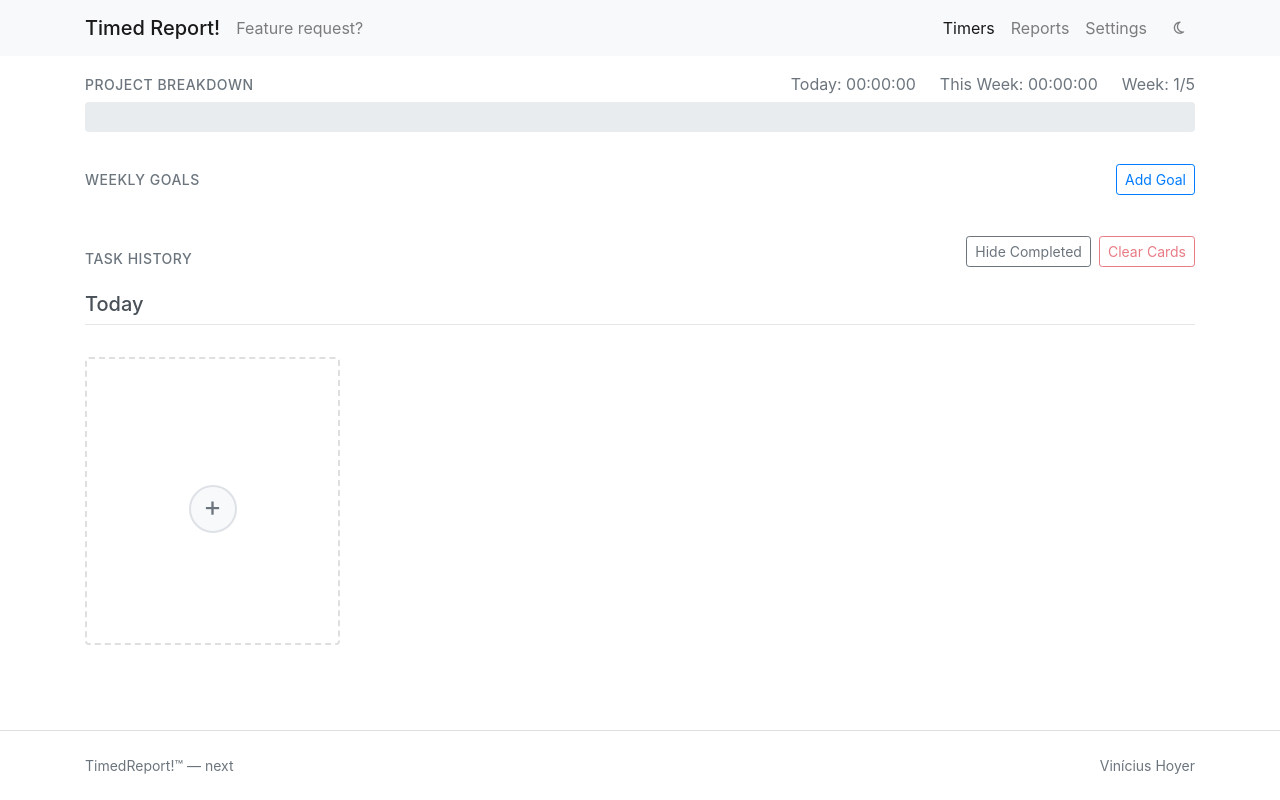
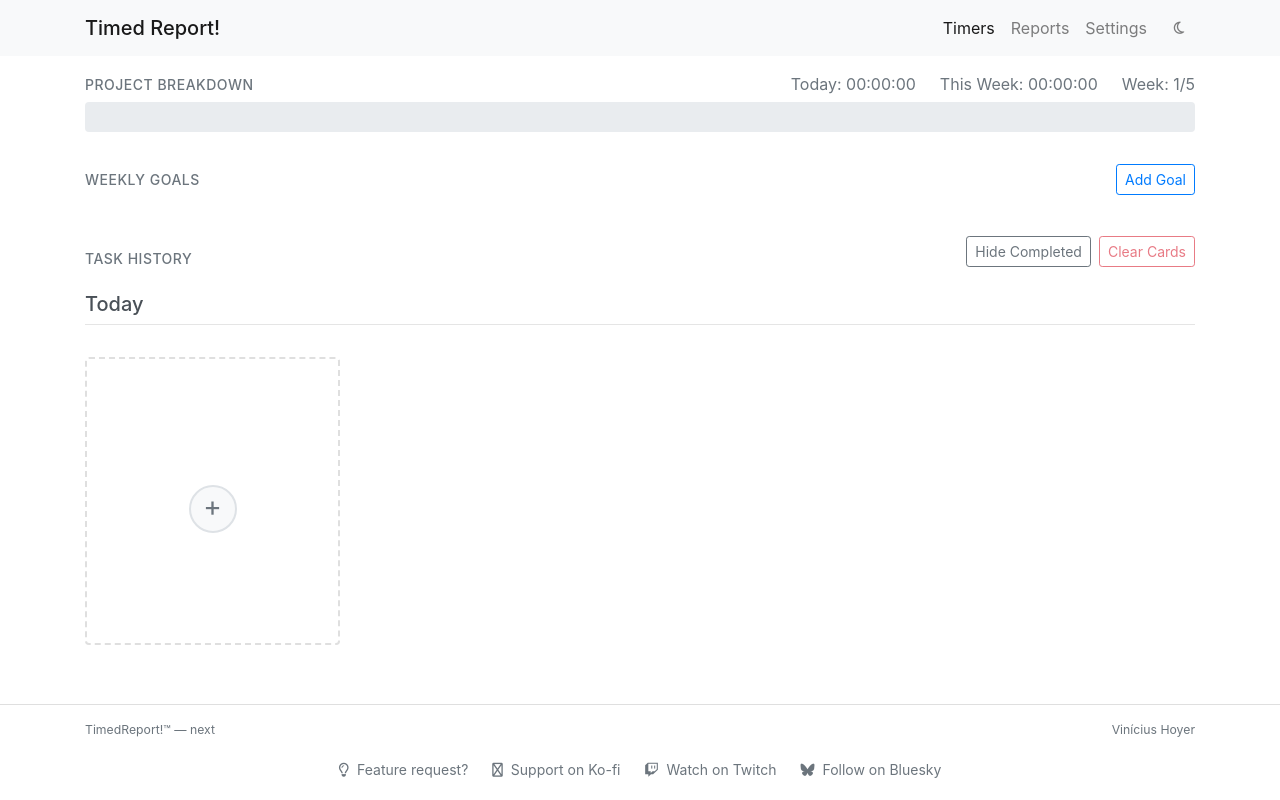
Before and after one commit to vhoyer/timedReport, a Vue app: page /#/ in a window 1280 px wide. Built offline with nearby package versions, Linux system fonts and the light colour scheme.

Commit message:
✨ Add relevant links on the footer

```diff
--- a/src/app.vue
+++ b/src/app.vue
@@ -6,16 +6,6 @@
           <h1 class="navbar-brand mb-0">
             Timed Report!
           </h1>
-
-          <ul class="navbar-nav mr-auto">
-            <li class="nav-item">
-              <a
-                class="nav-link"
-                target="_blank"
-                href="https://github.com/vhoyer/timedReport/issues/new"
-              >Feature request?</a>
-            </li>
-          </ul>
 
           <ul class="navbar-nav d-flex align-items-center">
             <li class="nav-item d-flex align-items-center">
@@ -58,6 +48,7 @@
     </main>
 
     <my-footer />
+    <ko-fi-message />
   </div>
 </template>
 
@@ -65,10 +56,12 @@
 import { defineComponent } from 'vue';
 import { analyticsTrack } from './services/analytics';
 import MyFooter from './components/my-footer.vue';
+import KoFiMessage from './components/KoFiMessage.vue';
 
 export default defineComponent({
   components: {
-    MyFooter
+    MyFooter,
+    KoFiMessage
   },
   data() {
     return {
--- /dev/null
+++ b/src/components/KoFiMessage.vue
@@ -0,0 +1,137 @@
+<template>
+  <div v-if="showMessage" class="ko-fi-message">
+    <div class="message-content">
+      <p>Enjoying timedReport? Consider supporting the project with a <a href="https://ko-fi.com/vhoyer" target="_blank" @click="onSupportClick">Ko-fi donation</a>!</p>
+      <button
+        class="close-button"
+        @click="dismissMessage"
+        title="Dismiss this message"
+        aria-label="Dismiss message"
+      >
+        <i class="fa-regular fa-xmark"></i>
+      </button>
+    </div>
+  </div>
+</template>
+
+<script setup lang="ts">
+import { ref, onMounted, computed } from 'vue';
+import { useSettings } from '@/store/settings';
+import { analyticsTrack } from '@/services/analytics';
+
+const settings = useSettings();
+const showMessage = ref(false);
+
+// Check if we should show the message
+const shouldShowMessage = computed(() => {
+  // Don't show if user has dismissed the message
+  if (settings.settings.koFiDismissed) return false;
+
+  // Set first seen time if not set
+  if (!settings.settings.firstSeen) {
+    settings.settings.firstSeen = Date.now();
+    return false; // Don't show on first visit
+  }
+
+  // Show if it's been at least 30 days since first use
+  const oneMonthAgo = Date.now() - (30 * 24 * 60 * 60 * 1000);
+  return settings.settings.firstSeen <= oneMonthAgo;
+});
+
+// Check if message should be shown on component mount
+onMounted(() => {
+  // Only check once per month
+  const lastShown = localStorage.getItem('koFiLastShown');
+  const now = Date.now();
+  const oneMonth = 30 * 24 * 60 * 60 * 1000;
+
+  if (shouldShowMessage.value && (!lastShown || (now - parseInt(lastShown)) >= oneMonth)) {
+    showMessage.value = true;
+    analyticsTrack('ko_fi_message_shown');
+  }
+});
+
+// Dismiss the message
+const dismissMessage = () => {
+  showMessage.value = false;
+  settings.settings.koFiDismissed = true;
+  analyticsTrack('ko_fi_message_dismissed');
+};
+
+// Track when user clicks the support link
+const onSupportClick = () => {
+  analyticsTrack('ko_fi_clicked');
+};
+</script>
+
+<style scoped>
+.ko-fi-message {
+  position: fixed;
+  bottom: 20px;
+  right: 20px;
+  z-index: 1000;
+  background-color: var(--card-bg);
+  color: var(--text-color);
+  border-left: 4px solid var(--primary);
+  border-radius: 4px;
+  padding: 12px 16px;
+  box-shadow: 0 4px 6px rgba(0, 0, 0, 0.1);
+  max-width: 320px;
+  animation: slideIn 0.3s ease-out;
+}
+
+.message-content {
+  display: flex;
+  align-items: center;
+  gap: 12px;
+}
+
+.message-content p {
+  margin: 0;
+  flex-grow: 1;
+}
+
+.message-content a {
+  color: var(--primary);
+  text-decoration: none;
+  font-weight: 500;
+}
+
+.message-content a:hover {
+  text-decoration: underline;
+}
+
+.close-button {
+  background: none;
+  border: none;
+  color: var(--text-muted);
+  cursor: pointer;
+  padding: 4px;
+  border-radius: 4px;
+  display: flex;
+  align-items: center;
+  justify-content: center;
+  transition: background-color 0.2s;
+}
+
+.close-button:hover {
+  background-color: var(--border-color);
+  color: var(--text-color);
+}
+
+@keyframes slideIn {
+  from {
+    transform: translateX(100%);
+    opacity: 0;
+  }
+  to {
+    transform: translateX(0);
+    opacity: 1;
+  }
+}
+
+/* Dark mode adjustments */
+.dark .ko-fi-message {
+  box-shadow: 0 4px 6px rgba(0, 0, 0, 0.3);
+}
+</style>
--- a/src/components/my-footer.vue
+++ b/src/components/my-footer.vue
@@ -1,38 +1,110 @@
 <template>
   <footer
-    class="pt-4 pb-4"
+    class="py-3"
     :style="{
       backgroundColor: isDark ? 'var(--card-header-bg)' : 'var(--bg)',
       borderTop: '1px solid var(--border)'
     }"
   >
     <div class="container">
-      <div class="d-flex justify-content-between align-items-center">
+      <div class="d-flex justify-content-between align-items-start">
         <small class="text-muted" data-hj-whitelist>
           TimedReport!™ — next
         </small>
+
         <small class="text-muted">
           Vinícius Hoyer
         </small>
+      </div>
+      <div class="d-flex justify-content-center align-items-center gap-4 mt-3">
+        <a
+          href="https://github.com/vhoyer/timedReport/issues/new"
+          target="_blank"
+          class="footer-link d-flex align-items-center"
+          @click="onFeatureRequestClick"
+        >
+          <i class="fa-duotone fa-regular fa-lightbulb mr-2"></i>
+          <span>Feature request?</span>
+        </a>
+
+        <a
+          href="https://ko-fi.com/vhoyer"
+          target="_blank"
+          class="footer-link d-flex align-items-center"
+          @click="onKoFiClick"
+        >
+          <i class="fa-duotone fa-regular fa-mug-hot mr-2"></i>
+          <span>Support on Ko-fi</span>
+        </a>
+
+        <a
+          href="https://twitch.tv/vhoyer"
+          target="_blank"
+          class="footer-link d-flex align-items-center"
+          @click="onTwitchClick"
+        >
+          <i class="fa-brands fa-twitch mr-2"></i>
+          <span>Watch on Twitch</span>
+        </a>
+
+        <a
+          href="https://bsky.app/profile/vhoyer.dev"
+          target="_blank"
+          class="footer-link d-flex align-items-center"
+          @click="onBlueskyClick"
+        >
+          <i class="fa-brands fa-bluesky mr-2"></i>
+          <span>Follow on Bluesky</span>
+        </a>
       </div>
     </div>
   </footer>
 </template>
 
-<script lang="ts">
-import { defineComponent } from 'vue';
+<script setup lang="ts">
+import { analyticsTrack } from '@/services/analytics';
 
-export default defineComponent({
-  computed: {
-    isDark(): boolean {
-      return document.documentElement.classList.contains('dark');
-    }
-  }
-});
+const isDark = document.documentElement.classList.contains('dark');
+
+const onKoFiClick = () => {
+  analyticsTrack('ko_fi_clicked', { source: 'footer' });
+};
+
+const onTwitchClick = () => {
+  analyticsTrack('social_click', { platform: 'twitch', source: 'footer' });
+};
+
+const onBlueskyClick = () => {
+  analyticsTrack('social_click', { platform: 'bluesky', source: 'footer' });
+};
+
+const onFeatureRequestClick = () => {
+  analyticsTrack('feature_request_click', { source: 'footer' });
+};
 </script>
 
 <style scoped>
 footer {
   transition: background-color 0.3s ease, border-color 0.3s ease;
+  font-size: 0.875rem;
+}
+
+.footer-link {
+  color: var(--text-muted);
+  text-decoration: none;
+  padding: 4px 12px;
+  border-radius: 4px;
+  transition: all 0.2s ease;
+
+  &:hover {
+    color: var(--primary) !important;
+    background-color: var(--highlight-bg);
+    text-decoration: none;
+  }
+}
+
+.dark .ko-fi-link:hover {
+  color: var(--primary-dark) !important;
+  background-color: var(--highlight-bg-dark);
 }
 </style>
--- a/src/services/analytics.ts
+++ b/src/services/analytics.ts
@@ -34,6 +34,9 @@
   (name: 'theme_change', properties: {
     theme: 'dark' | 'light';
   }): void;
+  (name: 'ko_fi_message_shown'): void;
+  (name: 'ko_fi_message_dismissed'): void;
+  (name: 'ko_fi_clicked'): void;
 };
 
 export const analyticsTrack: AnalyticsTrack = (name: string, properties?: any) => {
--- a/src/store/settings.ts
+++ b/src/store/settings.ts
@@ -6,6 +6,8 @@
   projectBillableRates: {
     [projectId: string]: number;
   };
+  firstSeen: number | null; // Timestamp of first use
+  koFiDismissed: boolean; // Whether the Ko-fi message has been dismissed
 }
 
 const STORAGE_KEY = 'app-settings';
@@ -13,6 +15,8 @@
   workWeekDays: 5, // Default to 5-day work week
   defaultBillableRate: 0, // Default hourly rate (0 means no rate set)
   projectBillableRates: {}, // Project-specific rates
+  firstSeen: null, // Will be set on first load if not set
+  koFiDismissed: false, // Ko-fi message not dismissed by default
 };
 
 // Load settings from localStorage
```
